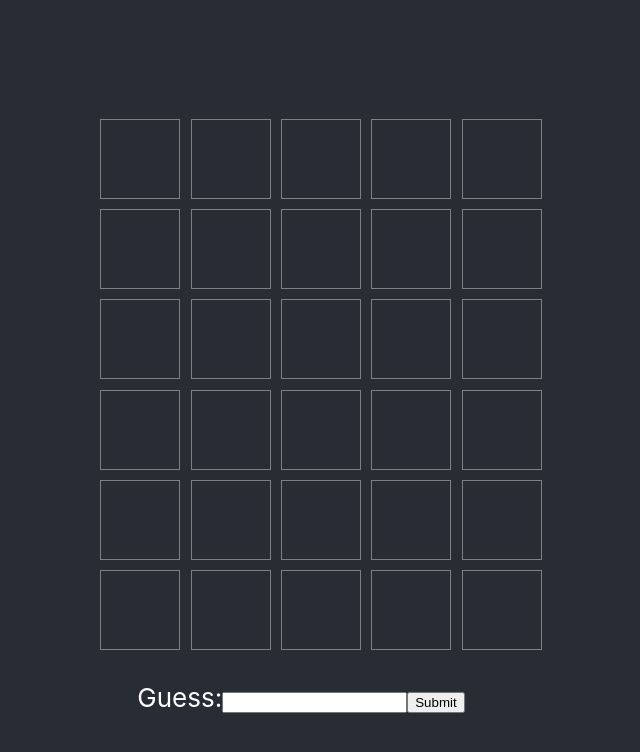
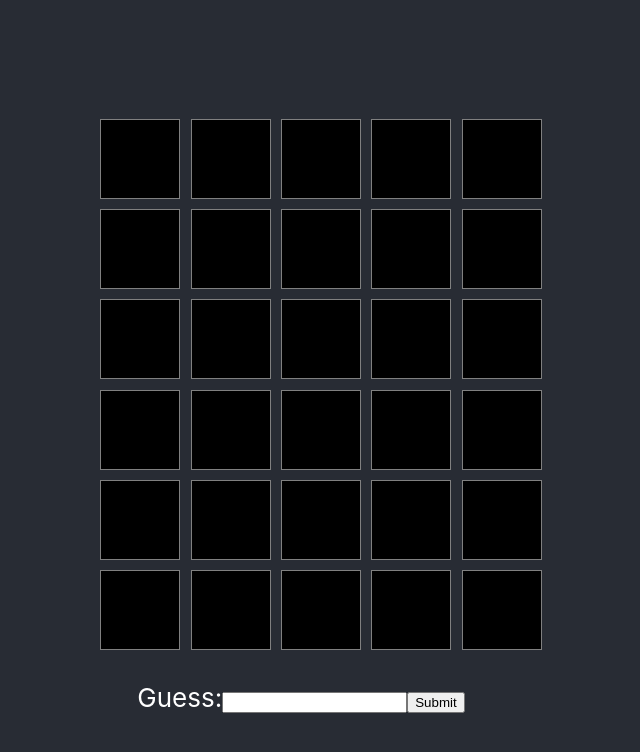
Before and after one commit to cynthia-lam/honsle, a React (Create React App) app: page / in a window 1280 px wide. Shown: the top 752 px of the page, without its empty margins (339-979 px from the left). Built offline with nearby package versions, Linux system fonts and the light colour scheme.

Commit message:
Add conditional styling through function colour that descides what colour each GuessLetter should be

```diff
--- a/src/GuessLetter.jsx
+++ b/src/GuessLetter.jsx
@@ -1,9 +1,34 @@
 import "./styles/GuessLetter.css"
 
-function GuessLetter (props) {
+function GuessLetter(props) {
   const letter = props.letter;
+  const index = props.index;
+  console.log(`index is: ${index}`);
+
+
+  function colour(letter, index) {
+    console.log(`index: ${index}, letter: ${letter}`);
+
+    switch (true) {
+      case index === 0 && letter === 'h':
+        return 'green';
+        console.log("index is 0 AND letter is h");
+      case index === 1 && letter === 'o':
+        return 'green';
+      case index === 2 && letter === 'n':
+        return 'green';
+      case index === 3 && letter === 's':
+        return 'green';
+      case index === 4 && letter === 'e':
+      case 'honse'.includes(letter):
+        return 'yellow';
+      default:
+        return 'black';
+    }
+  }
+
   return (
-    <div className="guessLetter">
+    <div className={`guessLetter ${colour(letter, index)}`}>
       {letter}
     </div>
   )
--- a/src/styles/GuessLetter.css
+++ b/src/styles/GuessLetter.css
@@ -7,3 +7,15 @@
   width: 3em;
   margin: 0.2em 0.2em 0.2em 0.2em;
 }
+
+.green {
+  background-color: green;
+}
+
+.yellow {
+  background-color: yellow;
+}
+
+.black {
+  background-color: black;
+}
```
